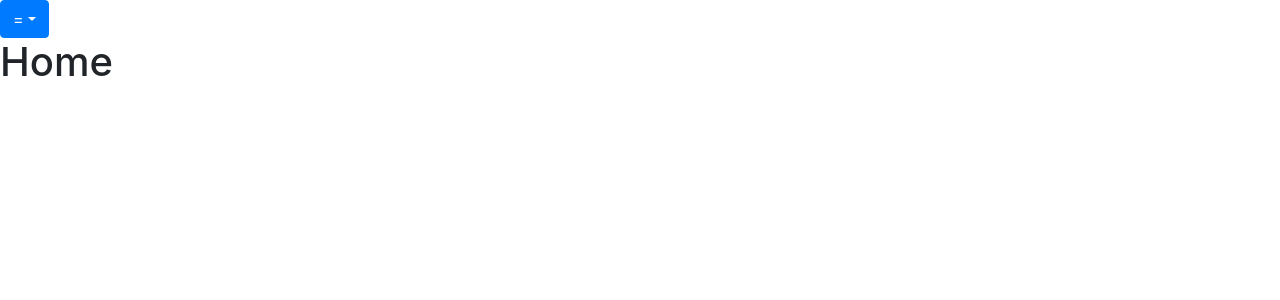
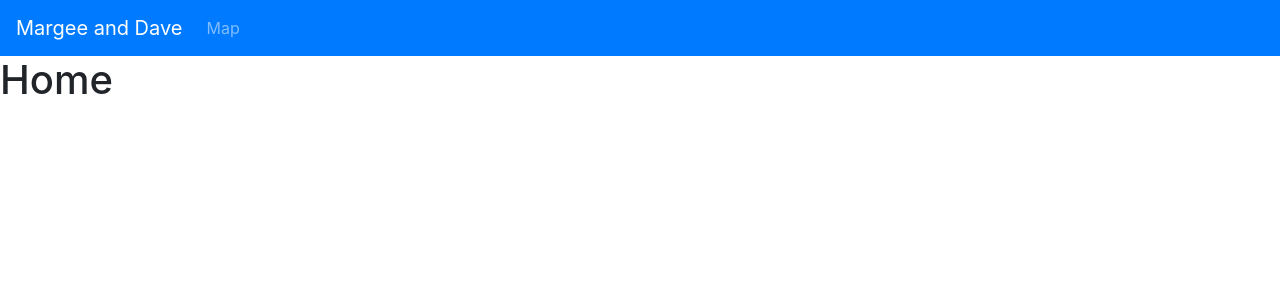
Before and after one commit to thedavidhanks/mad, a React (Create React App) app: page / in a window 1280 px wide. Shown: the top 300 px of the page. Built offline with nearby package versions, Linux system fonts and the light colour scheme.

Commit message:
menu update

```diff
--- a/src/App.css
+++ b/src/App.css
@@ -36,7 +36,3 @@
     transform: rotate(360deg);
   }
 }
-
-.travel-map{
-    height: 180px;
-}
--- a/src/App.js
+++ b/src/App.js
@@ -1,20 +1,20 @@
 import React from 'react';
 import { BrowserRouter as Router, Route } from "react-router-dom";
-import Menu from './components/Menu.js'
+import MenuBar from './components/MenuBar.js'
 import TravelMap from './components/Map.js';
 import Home from './components/Home.js';
 
+import './App.css';
 import 'bootstrap/dist/css/bootstrap.min.css';
 
 function App() {
   return (
     <Router>
         <div>
-            <Menu/>
-            <div className="main">
-                <Route path='/' exact component={Home} />
-                <Route path='/wherearethey' component={TravelMap} />
-            </div>
+            <MenuBar/>
+            <Route path='/' exact component={Home} />
+            <Route path='/whereintheworld' component={TravelMap} />
+            <Route path='/wherearethey' component={TravelMap} />
         </div>
     </Router>
   );
--- a/src/components/Home.js
+++ b/src/components/Home.js
@@ -1,5 +1,6 @@
 import React from 'react'
-        class Home extends React.Component {
+
+class Home extends React.Component {
     render() {
         return <h1>Home</h1>;
     }
--- a/src/components/Map.js
+++ b/src/components/Map.js
@@ -54,7 +54,7 @@ class TravelMap extends React.Component {
     render() {
 //        const overstyle = {
 //            width: '100%',
-//            height: '800px'
+//            height: {this.state.height}
 //        };
         const position = [this.state.lat, this.state.lng];
         return (
--- a/src/components/Menu.js
+++ /dev/null
@@ -1,16 +0,0 @@
-import React from 'react'
-import Dropdown from 'react-bootstrap/Dropdown';
-import { Link } from 'react-router-dom';
-
-const Menu = () =>{
-    return(
-        <Dropdown>
-            <Dropdown.Toggle id="dropdown-menu">=</Dropdown.Toggle>
-            <Dropdown.Menu>
-                <Dropdown.Item as={Link} to="/">Home</Dropdown.Item>
-                <Dropdown.Item as={Link} to="/wherearethey">Map</Dropdown.Item>
-            </Dropdown.Menu>
-        </Dropdown>
-    );
-};
-export default Menu
--- /dev/null
+++ b/src/components/MenuBar.js
@@ -0,0 +1,16 @@
+import React from 'react'
+import Navbar from 'react-bootstrap/Navbar'
+import Nav from 'react-bootstrap/Nav'
+import { Link } from 'react-router-dom';
+
+const MenuBar = () =>{
+    return(
+        <Navbar bg="primary" variant="dark">
+            <Navbar.Brand href="/">Margee and Dave</Navbar.Brand>
+            <Nav className="mr-auto">
+              <Nav.Link href="/whereintheworld">Map</Nav.Link>
+            </Nav>
+        </Navbar>
+    );
+};
+export default MenuBar
```
